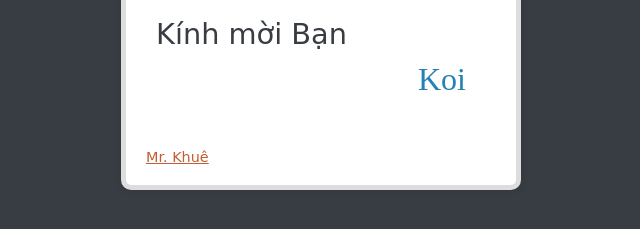
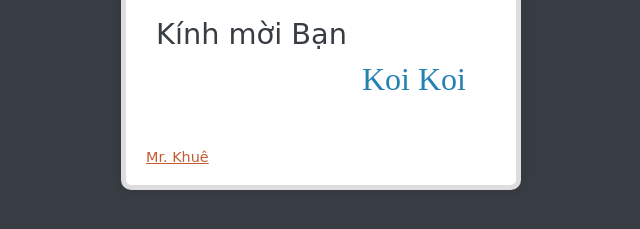
Before and after one commit to TrungKhue/listfriend, a plain HTML site: page listfriend/lehongha.html in a window 1280 px wide. Shown: the part 485-714 px from the top of the page, 319-959 px from the left. Drawn offline with Linux system fonts and the light colour scheme.

Commit message:
Update lehongha.html

```diff
--- a/listfriend/lehongha.html
+++ b/listfriend/lehongha.html
@@ -21,7 +21,7 @@
             </a>
         </div>
         <div class="invite-text">Kính mời Bạn</div>
-        <div class="name-text">Koi</div>
+        <div class="name-text">Koi Koi</div>
         <div class="footer-left"><a href="https://www.facebook.com/trungkhue.13" style="color: #c15c34;">Mr. Khuê</a>
         </div>
     </div>
```
